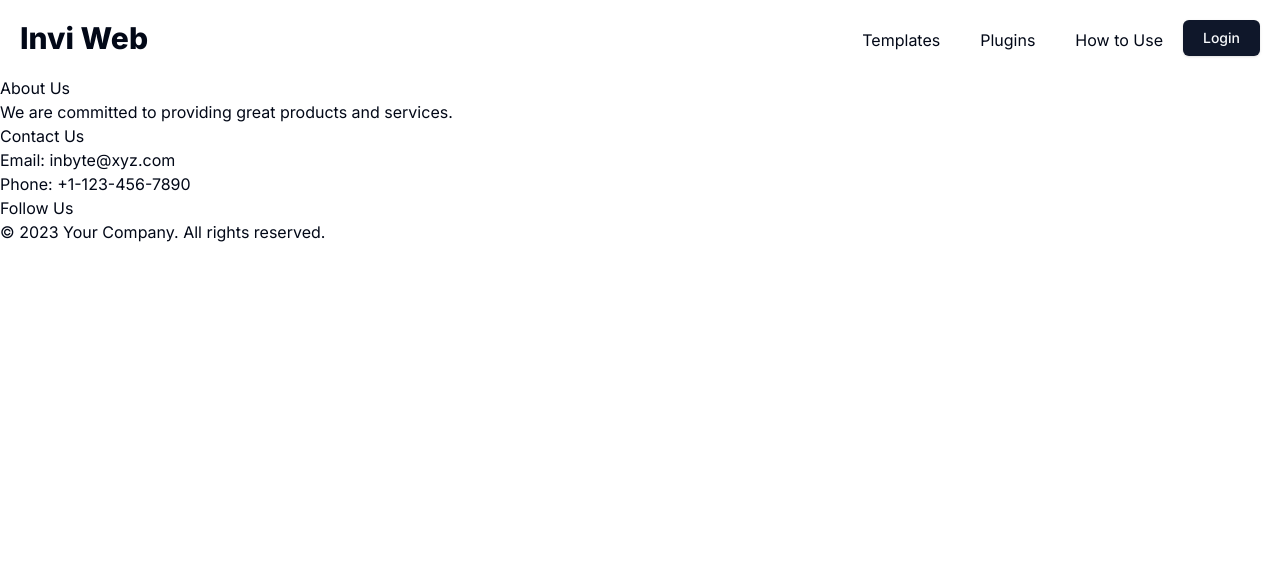
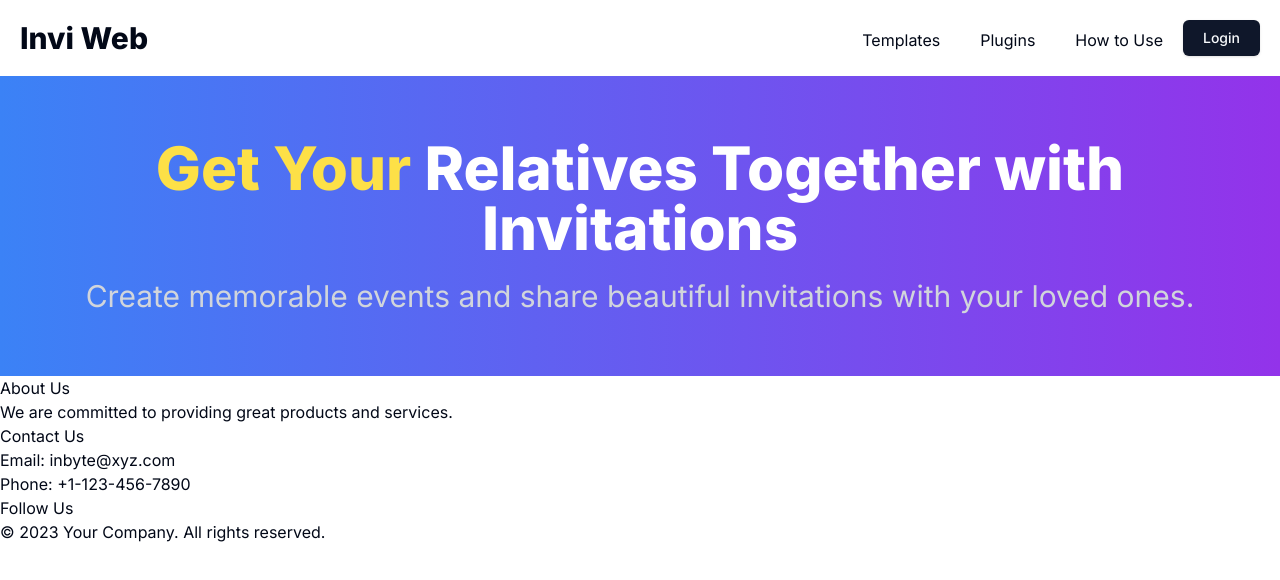
Before and after one commit to Hypermona/invitation-web, a Next.js app: page / in a window 1280 px wide. Shown: the top 580 px of the page. Built offline with nearby package versions, Linux system fonts and the light colour scheme.

Commit message:
Added new changes on Landing Page

```diff
--- a/app/page.tsx
+++ b/app/page.tsx
@@ -1,5 +1,8 @@
+import Landing from "@/components/Landing";
 import Image from "next/image";
 
 export default function Home() {
-  return <main className=""></main>;
+  return <main className="">
+    <Landing/>
+  </main>;
 }
--- /dev/null
+++ b/components/Landing.tsx
@@ -0,0 +1,18 @@
+import React from 'react'
+
+type Props = {}
+
+const Landing = (props: Props) => {
+  return (
+<div className='h-[300px] w-[100%] bg-gradient-to-r from-blue-500 to-purple-600 text-center flex flex-col justify-center items-center text-white'>
+    <p className='text-4xl md:text-6xl font-extrabold'>
+        <span className="text-yellow-300">Get Your</span> Relatives Together with Invitations
+    </p>
+    <p className='text-2xl md:text-3xl mt-5 text-gray-300'>
+        Create memorable events and share beautiful invitations with your loved ones.
+    </p>
+</div>
+
+  )
+}
+export default Landing
```
